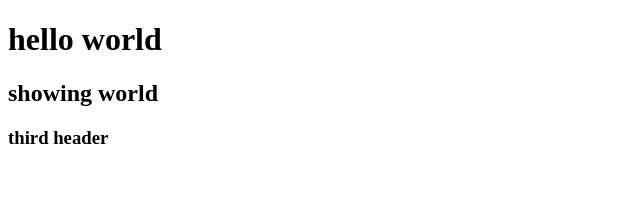
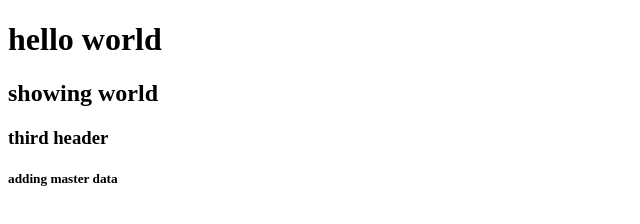
Before and after one commit to rsd8989/test, a plain HTML site: page index.html in a window 1280 px wide. Shown: the whole page, without its empty margins (0-640 px from the left). Drawn offline with Linux system fonts and the light colour scheme.

Commit message:
adding master data

```diff
--- a/index.html
+++ b/index.html
@@ -11,6 +11,7 @@
     <h1>hello world</h1>
     <h2>showing world</h2>
     <h3>third header</h3>
+    <h5>adding master data </h5>
 
 </body>
 </html>
```
